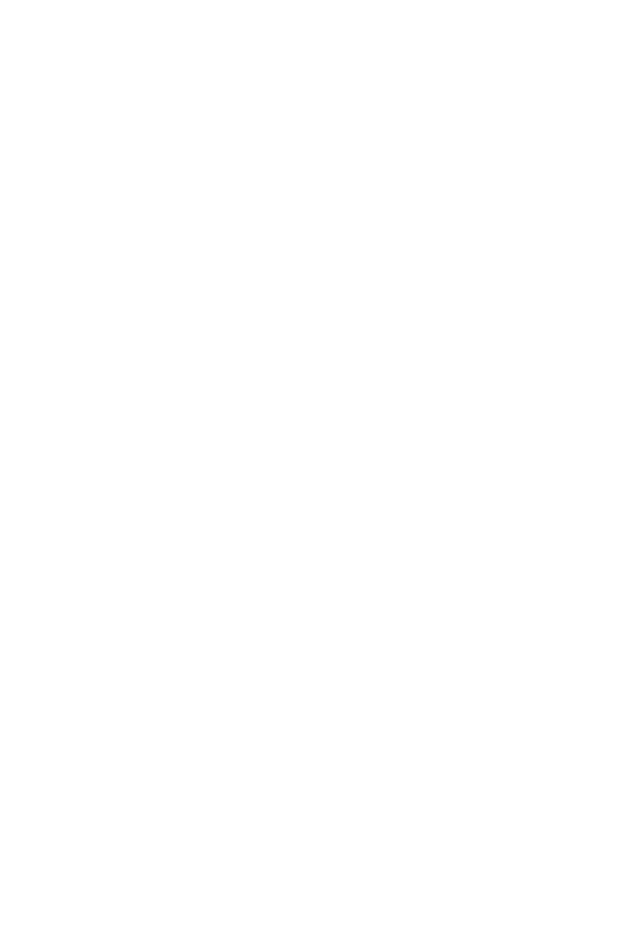
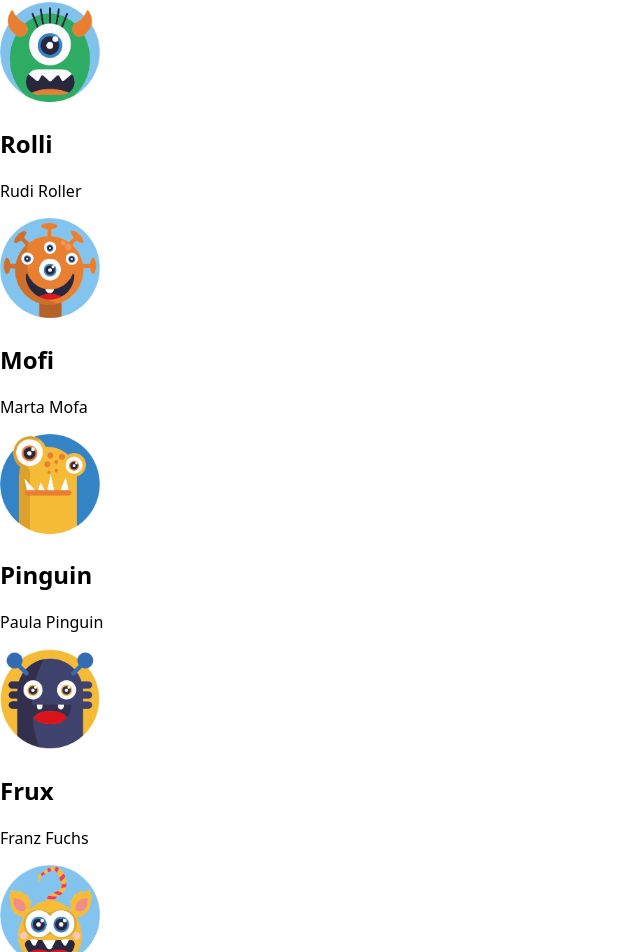
Before and after one commit to cmgoersch/capstone-project, a Next.js app: page / in a window 1280 px wide. Shown: the part 122-1074 px from the top of the page, without its empty margins (0-640 px from the left). Before the commit the page ends 800 px from the top, so only its background shows below. Built offline with nearby package versions, Linux system fonts and the light colour scheme.

Commit message:
i see my friends

```diff
--- /dev/null
+++ b/components/FriendPages.js
@@ -0,0 +1,47 @@
+import React from "react";
+import FriendsPagePreview from "./FriendsPagePreview";
+import data from "@/data.json";
+import Image from "next/image";
+
+export default function FriendsPage() {
+  return (
+    <div>
+      {data.map((friend) => (
+        <div key={friend.id}>
+          <div>
+            <Image
+              src={friend.profileIconSource}
+              alt={friend.nickname}
+              width={100}
+              height={100}
+            />
+          </div>
+          <h2>{friend.nickname}</h2>
+
+          <p>
+            {friend.first_name} {friend.last_name}
+          </p>
+        </div>
+      ))}
+    </div>
+  );
+}
+
+{
+  /* <p>birthday: {friend.birthday}</p>
+          <p>hobbies:</p>
+          <ul>
+            {friend.hobbies.map((hobby, index) => (
+              <li key={index}>{hobby}</li>
+            ))}
+          </ul>
+          <p>city: {friend.city}</p>
+          <p>Contact:</p>
+          <ul>
+            {Object.entries(friend.contactOptions).map(([key, value]) => (
+              <li key={key}>
+                {key}: {value}
+              </li>
+            ))}
+          </ul> */
+}
--- /dev/null
+++ b/components/FriendsPagePreview.js
@@ -0,0 +1,28 @@
+import React from "react";
+import FriendsPagePreview from "./FriendsPagePreview";
+import data from "@/data.json";
+import Image from "next/image";
+
+export default function FriendsPagPreview() {
+  return (
+    <div>
+      {data.map((friend) => (
+        <div key={friend.id}>
+          <div>
+            <Image
+              src={friend.profileIconSource}
+              alt={friend.nickname}
+              width={100}
+              height={100}
+            />
+          </div>
+          <h2>{friend.nickname}</h2>
+
+          <p>
+            {friend.first_name} {friend.last_name}
+          </p>
+        </div>
+      ))}
+    </div>
+  );
+}
--- /dev/null
+++ b/data.json
@@ -0,0 +1,212 @@
+[
+  {
+    "id": "1",
+    "first_name": "Rudi",
+    "last_name": "Roller",
+    "nickname": "Rolli",
+    "profileIconSource": "/monster/m1.png",
+    "profilePictureSource": null,
+    "birthday": "13.12.1999",
+    "friendship_status": "Friend",
+    "hobbies": ["e-scooter", "skateboarding", "inline skates"],
+    "city": "Hamburg",
+    "contactOptions": {
+      "phoneNumber": "+49 171 13 12 12",
+      "signal": "+49 171 13 12 12",
+      "telegram": "@rudiroller1312",
+      "mail": "rolli@gmx.de",
+      "instagram": "rudiroller1990",
+      "twitter": "@rollerrudi1312",
+      "linkedIn": "Rudolf Rollschuh"
+    }
+  },
+  {
+    "id": "2",
+    "first_name": "Marta",
+    "last_name": "Mofa",
+    "nickname": "Mofi",
+    "profileIconSource": "/monster/m2.png",
+    "profilePictureSource": null,
+    "birthday": "15.06.1995",
+    "friendship_status": "Friend",
+    "hobbies": ["motorcycling", "painting", "reading"],
+    "city": "Berlin",
+    "contactOptions": {
+      "phoneNumber": "+49 171 22 33 44",
+      "signal": "+49 171 22 33 44",
+      "telegram": "@marta_mofa",
+      "mail": "marta.mofa@gmail.com",
+      "instagram": "marta_mofa",
+      "twitter": "@marta_mofa",
+      "linkedIn": "Marta Mofa"
+    }
+  },
+  {
+    "id": "3",
+    "first_name": "Paula",
+    "last_name": "Pinguin",
+    "nickname": "Pinguin",
+    "profileIconSource": "/monster/m3.png",
+    "profilePictureSource": null,
+    "birthday": "01.01.1990",
+    "friendship_status": "Friend",
+    "hobbies": ["swimming", "hiking", "photography"],
+    "city": "Munich",
+    "contactOptions": {
+      "phoneNumber": "+49 171 55 66 77",
+      "signal": "+49 171 55 66 77",
+      "telegram": "@paula_pinguin",
+      "mail": "paula_pinguin@yahoo.com",
+      "instagram": "paula_pinguin",
+      "twitter": "@pinguin_paula",
+      "linkedIn": "Paula Pinguin"
+    }
+  },
+  {
+    "id": "4",
+    "first_name": "Franz",
+    "last_name": "Fuchs",
+    "nickname": "Frux",
+    "profileIconSource": "/monster/m4.png",
+    "profilePictureSource": null,
+    "birthday": "28.02.1991",
+    "friendship_status": "Friend",
+    "hobbies": ["football", "music", "cooking"],
+    "city": "Vienna",
+    "contactOptions": {
+      "phoneNumber": "+43 676 77 88 99",
+      "signal": "+43 676 77 88 99",
+      "telegram": "@franz_fuchs",
+      "mail": "franz_fuchs@hotmail.com",
+      "instagram": "franz_fuchs",
+      "twitter": "@fuchs_franz",
+      "linkedIn": "Franz Fuchs"
+    }
+  },
+  {
+    "id": "5",
+    "first_name": "Gundula",
+    "last_name": "Gause",
+    "nickname": "Gundel",
+    "profileIconSource": "/monster/m5.png",
+    "profilePictureSource": null,
+    "birthday": "28.02.1994",
+    "friendship_status": "Friend",
+    "hobbies": ["moderation", "music", "cooking"],
+    "city": "Vienna",
+    "contactOptions": {
+      "phoneNumber": "+43 676 77 54 99",
+      "signal": "+43 676 77 54 99",
+      "telegram": "@gundel_gausemaus",
+      "mail": "gundelgause@hotmail.com",
+      "instagram": "gundel_gausemaus",
+      "twitter": "@gundel_gausemaus",
+      "linkedIn": "Gundula Gause"
+    }
+  },
+  {
+    "id": "6",
+    "first_name": "Tom",
+    "last_name": "Tiger",
+    "nickname": "Tiger",
+    "profileIconSource": "/monster/m6.png",
+    "profilePictureSource": null,
+    "birthday": "03.05.1988",
+    "friendship_status": "Friend",
+    "hobbies": ["golf", "fishing", "cooking"],
+    "city": "London",
+    "contactOptions": {
+      "phoneNumber": "+44 7555 444 333",
+      "signal": "+44 7555 444 333",
+      "telegram": "@tom_tiger",
+      "mail": "tomtiger@gmail.com",
+      "instagram": "tom_tiger",
+      "twitter": "@tiger_tom",
+      "linkedIn": "Tom Tiger"
+    }
+  },
+  {
+    "id": "7",
+    "first_name": "Sophie",
+    "last_name": "Schlange",
+    "nickname": "Schlange",
+    "profileIconSource": "/monster/m7.png",
+    "profilePictureSource": null,
+    "birthday": "17.09.1993",
+    "friendship_status": "Friend",
+    "hobbies": ["dancing", "piano", "reading"],
+    "city": "Berlin",
+    "contactOptions": {
+      "phoneNumber": "+49 151 11 22 33",
+      "signal": "+49 151 11 22 33",
+      "telegram": "@sophie_schlange",
+      "mail": "sophie.schlange@yahoo.com",
+      "instagram": "sophie_schlange",
+      "twitter": "@schlange_sophie",
+      "linkedIn": "Sophie Schlange"
+    }
+  },
+  {
+    "id": "8",
+    "first_name": "Max",
+    "last_name": "Mustermann",
+    "nickname": "Musit",
+    "profileIconSource": "/monster/m8.png",
+    "profilePictureSource": null,
+    "birthday": "29.11.1985",
+    "friendship_status": "Friend",
+    "hobbies": ["running", "guitar", "cooking"],
+    "city": "Frankfurt",
+    "contactOptions": {
+      "phoneNumber": "+49 171 99 88 77",
+      "signal": "+49 171 99 88 77",
+      "telegram": "@max_mustermann",
+      "mail": "max.mustermann@gmail.com",
+      "instagram": "max_mustermann",
+      "twitter": "@mustermann_max",
+      "linkedIn": "Max Mustermann"
+    }
+  },
+  {
+    "id": "9",
+    "first_name": "Franz",
+    "last_name": "Gans",
+    "nickname": "Franzi",
+    "profileIconSource": "/monster/m9.png",
+    "profilePictureSource": null,
+    "birthday": "08.02.1998",
+    "friendship_status": "Friend",
+    "hobbies": ["football", "gaming", "music"],
+    "city": "Munich",
+    "contactOptions": {
+      "phoneNumber": "+49 176 12 34 56 78",
+      "signal": "+49 176 12 34 56 78",
+      "telegram": "@franzgans",
+      "mail": "franz.gans@gmail.com",
+      "instagram": "franzi_gans",
+      "twitter": "@gans_franz",
+      "linkedIn": "Franz Gans"
+    }
+  },
+  {
+    "id": "10",
+    "first_name": "Biggi",
+    "last_name": "Zahnschmelz",
+    "nickname": "Bigz",
+    "profileIconSource": "/monster/m10.png",
+    "profilePictureSource": null,
+    "birthday": "22.09.1995",
+    "friendship_status": "Acquaintance",
+    "hobbies": ["cooking", "gardening", "yoga"],
+    "city": "Berlin",
+    "contactOptions": {
+      "phoneNumber": "+49 160 12 34 56 78",
+      "signal": "+49 160 12 34 56 78",
+      "telegram": "@bigzahnschmelz",
+      "mail": "biggi.zahnschmelz@yahoo.com",
+      "instagram": "bigzahnschmelz",
+      "twitter": "@bigz_95",
+      "linkedIn": "Biggi Zahnschmelz"
+    }
+  }
+]
--- a/pages/_app.js
+++ b/pages/_app.js
@@ -1,5 +1,4 @@
 import GlobalStyle from "../styles";
-
 export default function App({ Component, pageProps }) {
   return (
     <>
--- a/pages/index.js
+++ b/pages/index.js
@@ -1,7 +1,12 @@
+import data from "@/data.json";
+import FriendsPage from "@/components/FriendPages";
+
 export default function HomePage() {
   return (
     <div>
       <h1>Better-Friend-App</h1>
+      <p>Your circle of friends</p>
+      <FriendsPage />
     </div>
   );
 }
```
Also changed, not shown: pages/api/friends/[id].js (added), pages/api/friends/index.js (added).
